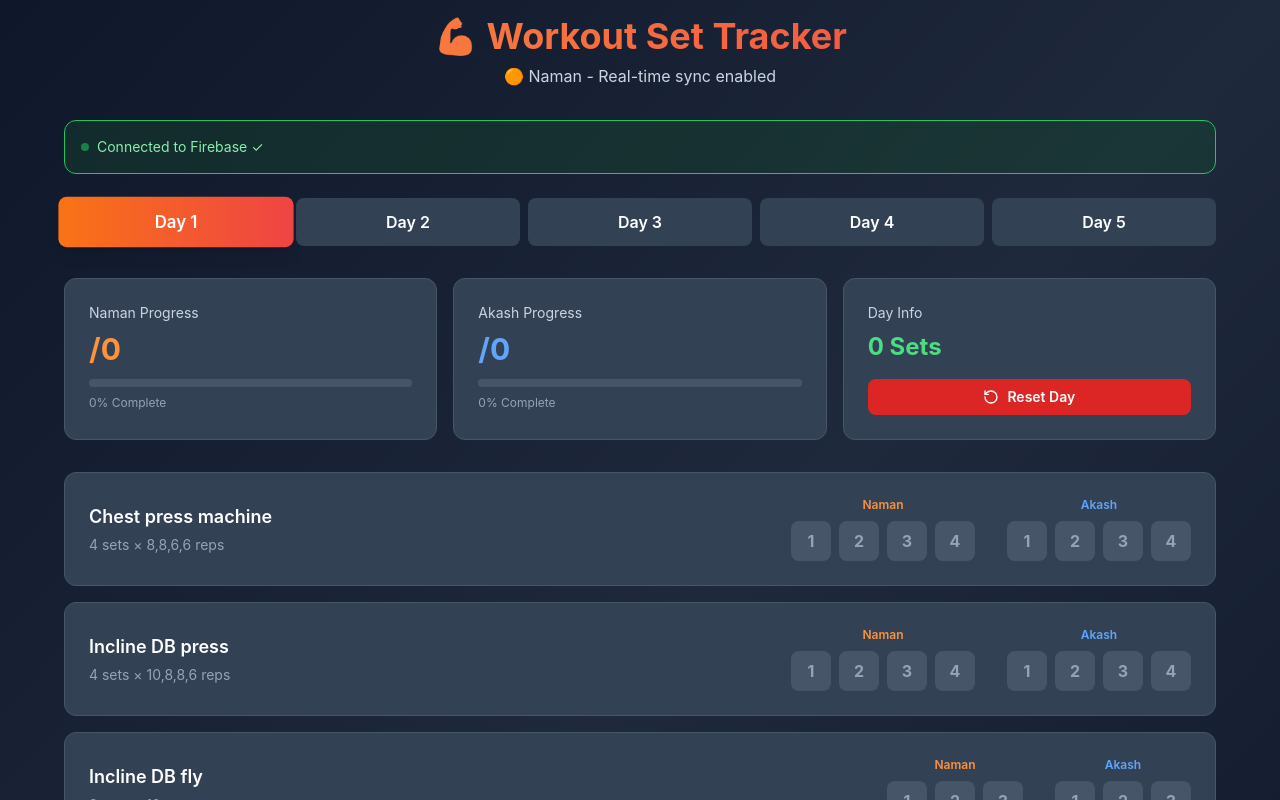
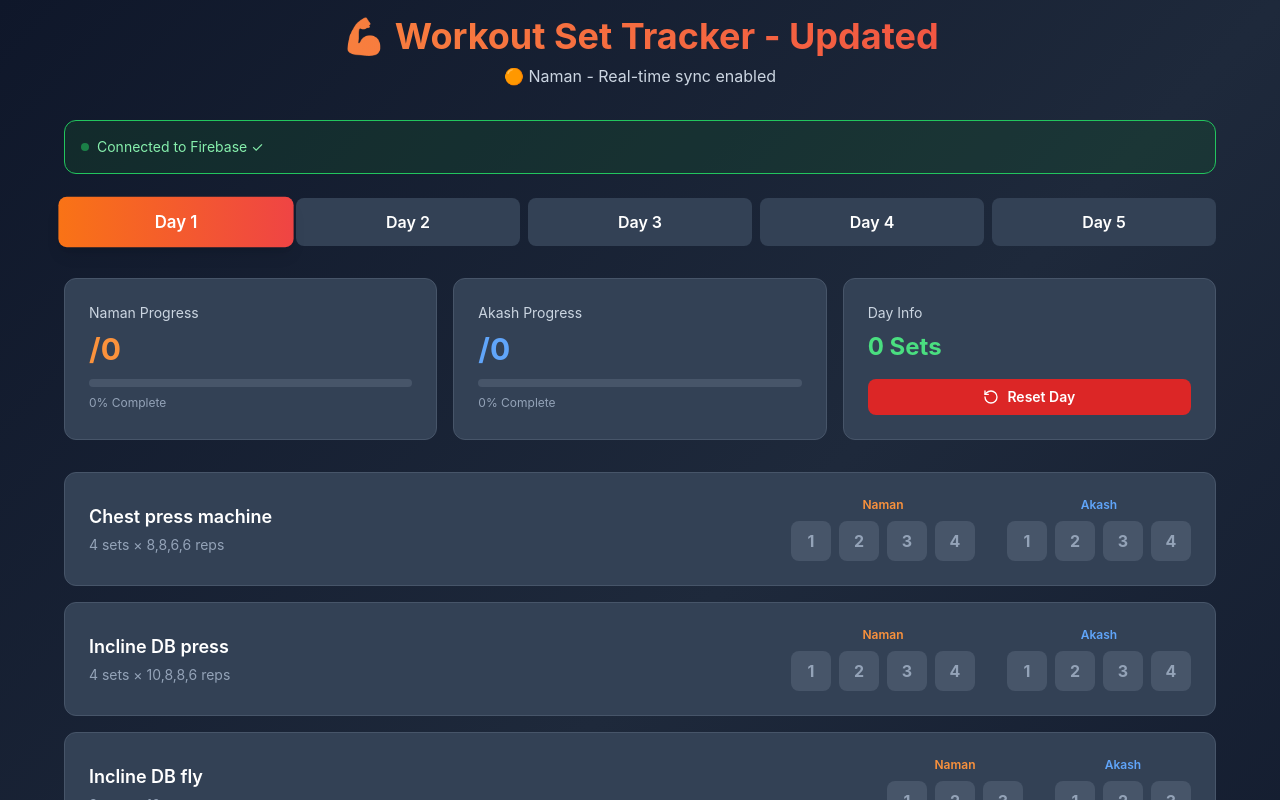
Before and after one commit to namanrawal1/Workout, a React (Create React App) app: page / in a window 1280 px wide. Both pictures are taken after a click on the button "Naman". Shown: the top 800 px of the page. Built offline with nearby package versions, Linux system fonts and the light colour scheme; no server answers; the database is empty.

Commit message:
Update App.jsx

```diff
--- a/src/App.jsx
+++ b/src/App.jsx
@@ -200,7 +200,7 @@ const WorkoutTracker = () => {
         {/* Header */}
         <div className="text-center mb-8">
           <h1 className="text-4xl font-bold bg-gradient-to-r from-orange-400 to-red-500 bg-clip-text text-transparent mb-2">
-            💪 Workout Set Tracker
+            💪 Workout Set Tracker - Updated
           </h1>
           <p className="text-slate-300">
             {userName === 'naman' ? '🟠 Naman' : '🔵 Akash'} - Real-time sync enabled
```
